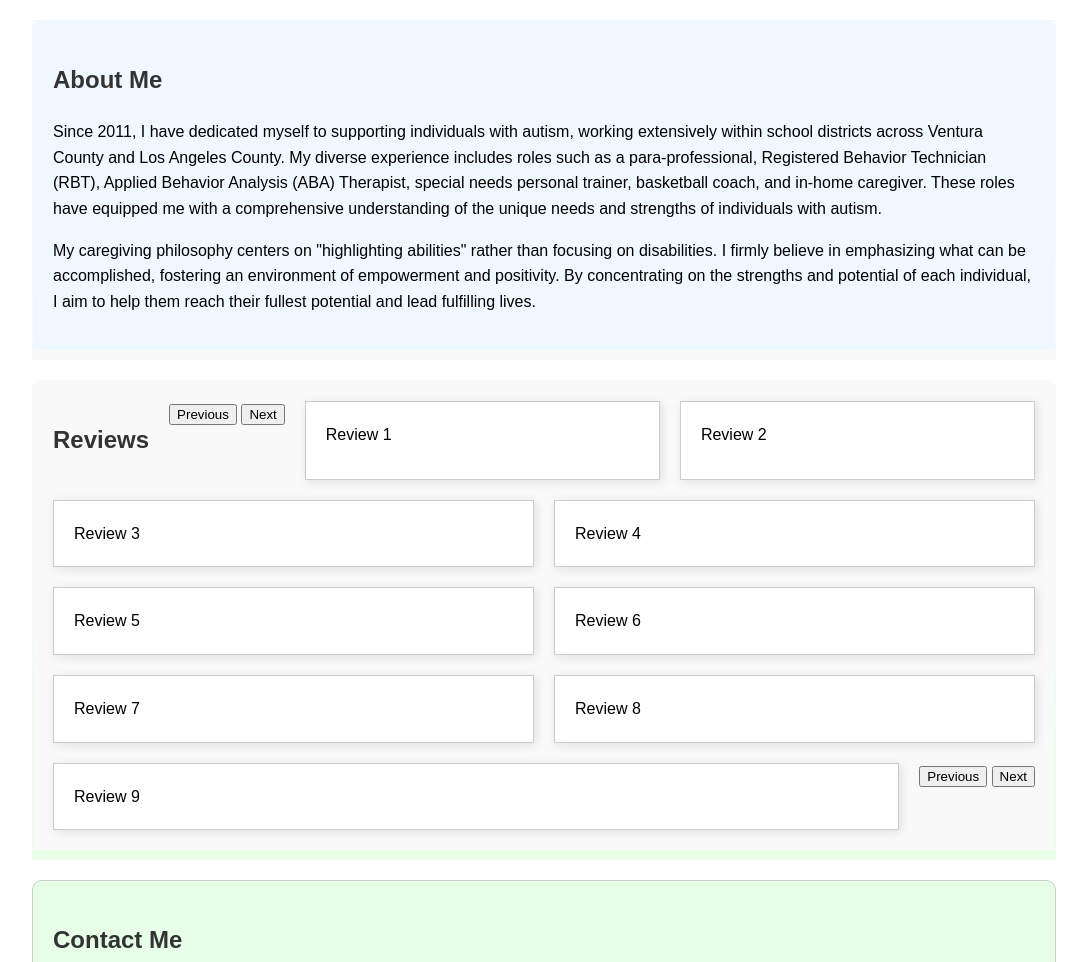
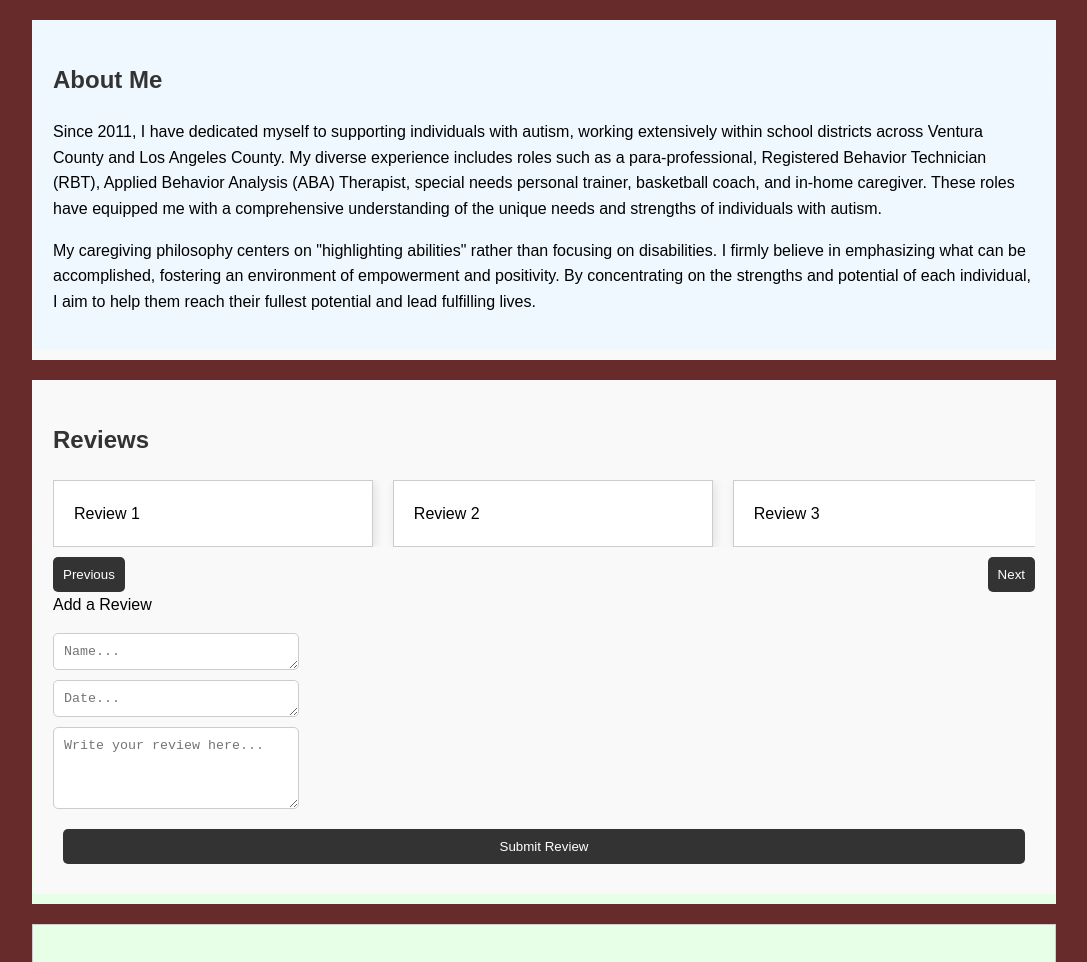
Before and after one commit to 3123MtOlympus/caregiver, a plain HTML site: page index.html in a window 1280 px wide. Shown: the top 962 px of the page, without its empty margins (96-1183 px from the left). Drawn offline with Linux system fonts and the light colour scheme.

Commit message:
review section work

```diff
--- a/asset/script.js
+++ b/asset/script.js
@@ -1,6 +1,7 @@
 const reviewsContainer = document.getElementById('reviews-container');
 const prevBtn = document.getElementById('prev-btn');
 const nextBtn = document.getElementById('next-btn');
+const submitReviewBtn = document.getElementById('submit-review');
 let scrollAmount = 0;
 
 function scrollReviews(direction) {
@@ -24,5 +25,18 @@ const reviewsContainer = document.getElementById('reviews-container');
     });
 }
 
+function addReview() {
+    const reviewText = document.getElementById('new-review').value;
+    if (reviewText.trim() === '') return;
+
+    const newReview = document.createElement('div');
+    newReview.classList.add('review');
+    const timestamp = new Date().toLocaleString();
+    newReview.innerHTML = `<p>${reviewText}</p><small>Submitted on: ${timestamp}</small>`;
+    reviewsContainer.appendChild(newReview);
+    document.getElementById('new-review').value = '';
+}
+
 nextBtn.addEventListener('click', () => scrollReviews('next'));
 prevBtn.addEventListener('click', () => scrollReviews('prev'));
+submitReviewBtn.addEventListener('click', addReview);
--- a/asset/styles.css
+++ b/asset/styles.css
@@ -1,9 +1,9 @@
-
 body {
     font-family: Arial, sans-serif;
     line-height: 1.6;
     margin: 0;
     padding: 0;
+    background-color: #672b2b;
 }
 .container {
     width: 80%;
@@ -14,7 +14,7 @@ body {
     padding: 20px;
     margin-bottom: 20px;
     border: 1px solid #ccc;
-    border-radius: 10px;
+    border-radius: 10px, inset (3px 3px 3px purple);
 }
 .about-me {
     background-color: #f0f8ff;
@@ -27,6 +27,7 @@ body {
     border-bottom: 10px solid transparent;
     border-image: linear-gradient(to bottom, #f9f9f9, #e6ffe6);
     border-image-slice: 1;
+    position: relative;
 }
 .contact {
     background-color: #e6ffe6;
@@ -35,35 +36,47 @@ body {
     margin-bottom: 20px;
     color: #333;
 }
-.reviews {
+.reviews-container {
     display: flex;
-    flex-wrap: wrap;
-    gap: 20px;
+    overflow-x: scroll;
+    scroll-snap-type: x mandatory;
 }
 .review {
-    flex: 1 1 calc(33.333% - 20px);
+    flex: 0 0 auto;
+    width: calc(30.333% - 20px);
     border: 1px solid #ccc;
     padding: 20px;
     box-shadow: 2px 2px 10px rgba(0, 0, 0, 0.1);
     background-color: #ffffff;
+    margin-right: 20px;
+    scroll-snap-align: start;
 }
-.contact-form {
+.review:last-child {
+    margin-right: 0;
+}
+.contact-form,
+.review-form {
     display: flex;
     flex-direction: column;
 }
-.contact-form label {
-    margin-bottom: 5px;
+.contact-form label,
+.review-form label {
+    margin-bottom: 15px;
 }
 .contact-form input,
-.contact-form textarea {
+.contact-form textarea,
+.review-form input,
+.review-form textarea {
     margin-bottom: 10px;
     padding: 10px;
     border: 1px solid #ccc;
     border-radius: 5px;
-    width: 100%;
+    width: 25%;
     box-sizing: border-box;
 }
-.contact-form button {
+.contact-form button,
+.review-form button {
+    margin: 10px;
     padding: 10px;
     background-color: #333;
     color: #fff;
@@ -71,3 +84,27 @@ body {
     border-radius: 5px;
     cursor: pointer;
 }
+.contact-form button:hover,
+.review-form button:hover {
+    margin: 10px;
+    padding: 10px;
+
+    background-color: #632626;
+    color: #fff;
+    border: none;
+    border-radius: 5px;
+    cursor: pointer;
+}
+.review-nav {
+    display: flex;
+    justify-content: space-between;
+    margin-top: 10px;
+}
+.review-nav button {
+    padding: 10px;
+    background-color: #333;
+    color: #fff;
+    border: none;
+    border-radius: 5px;
+    cursor: pointer;
+}
--- a/index.html
+++ b/index.html
@@ -26,10 +26,7 @@
 
         <section class="section reviews">
             <h2>Reviews</h2>
-            <div class="review-nav">
-                <button id="prev-btn">Previous</button>
-                <button id="next-btn">Next</button>
-            </div>
+            <div class="reviews-container" id="reviews-container">
                 <div class="review">Review 1</div>
                 <div class="review">Review 2</div>
                 <div class="review">Review 3</div>
@@ -39,9 +36,18 @@
                 <div class="review">Review 7</div>
                 <div class="review">Review 8</div>
                 <div class="review">Review 9</div>
+            </div>
+
             <div class="review-nav">
                 <button id="prev-btn">Previous</button>
                 <button id="next-btn">Next</button>
+            </div>
+            <div class="review-form">
+                <label for="new-review">Add a Review</label>
+                <textarea id="new-name" rows="1" placeholder="Name..." required></textarea>
+                <textarea id="new-time" rows="1" placeholder="Date..." required></textarea>
+                <textarea id="new-review" rows="4" placeholder="Write your review here..." required></textarea>
+                <button id="submit-review">Submit Review</button>
             </div>
         </section>
 
```
Lines whose indentation alone changed are shown as unchanged.
